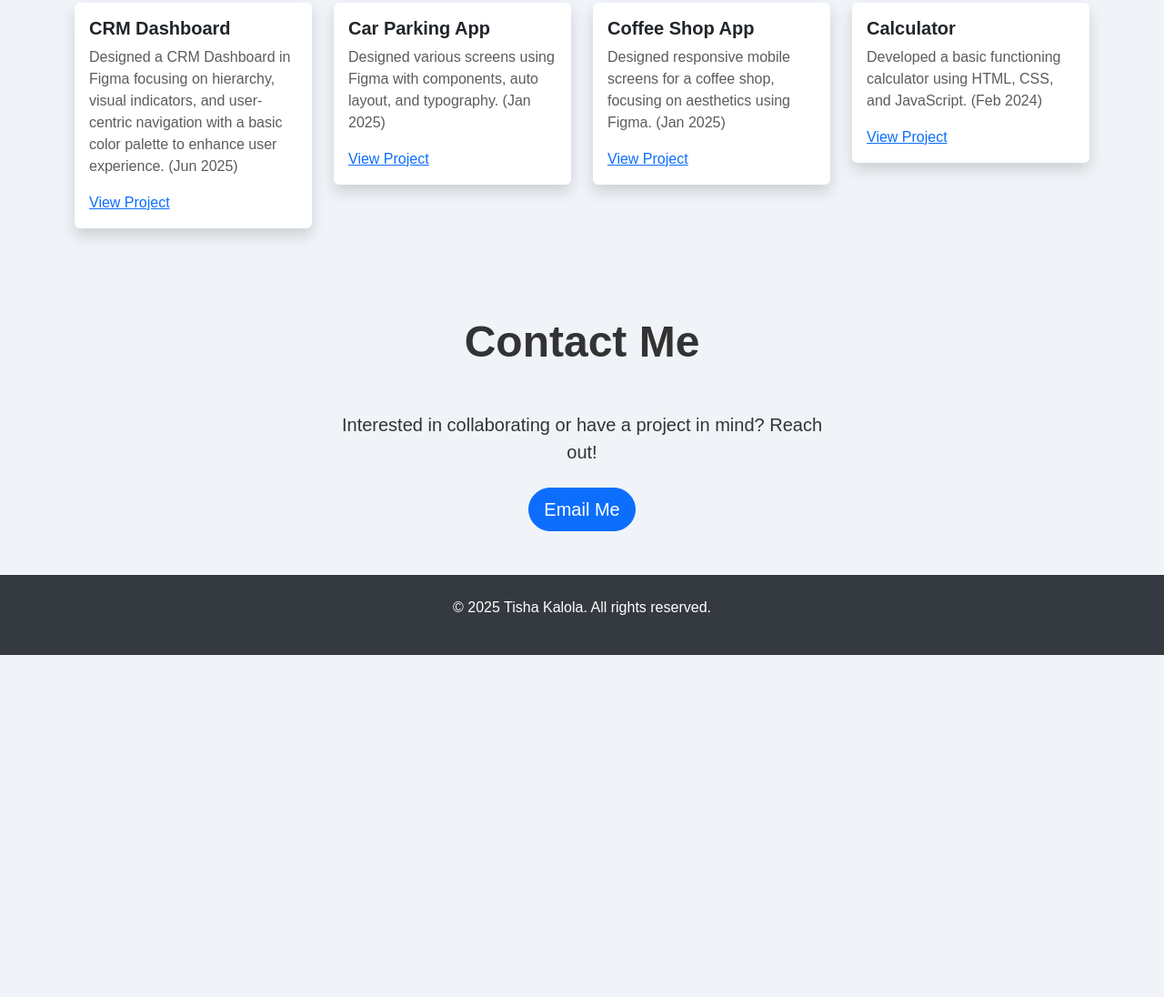
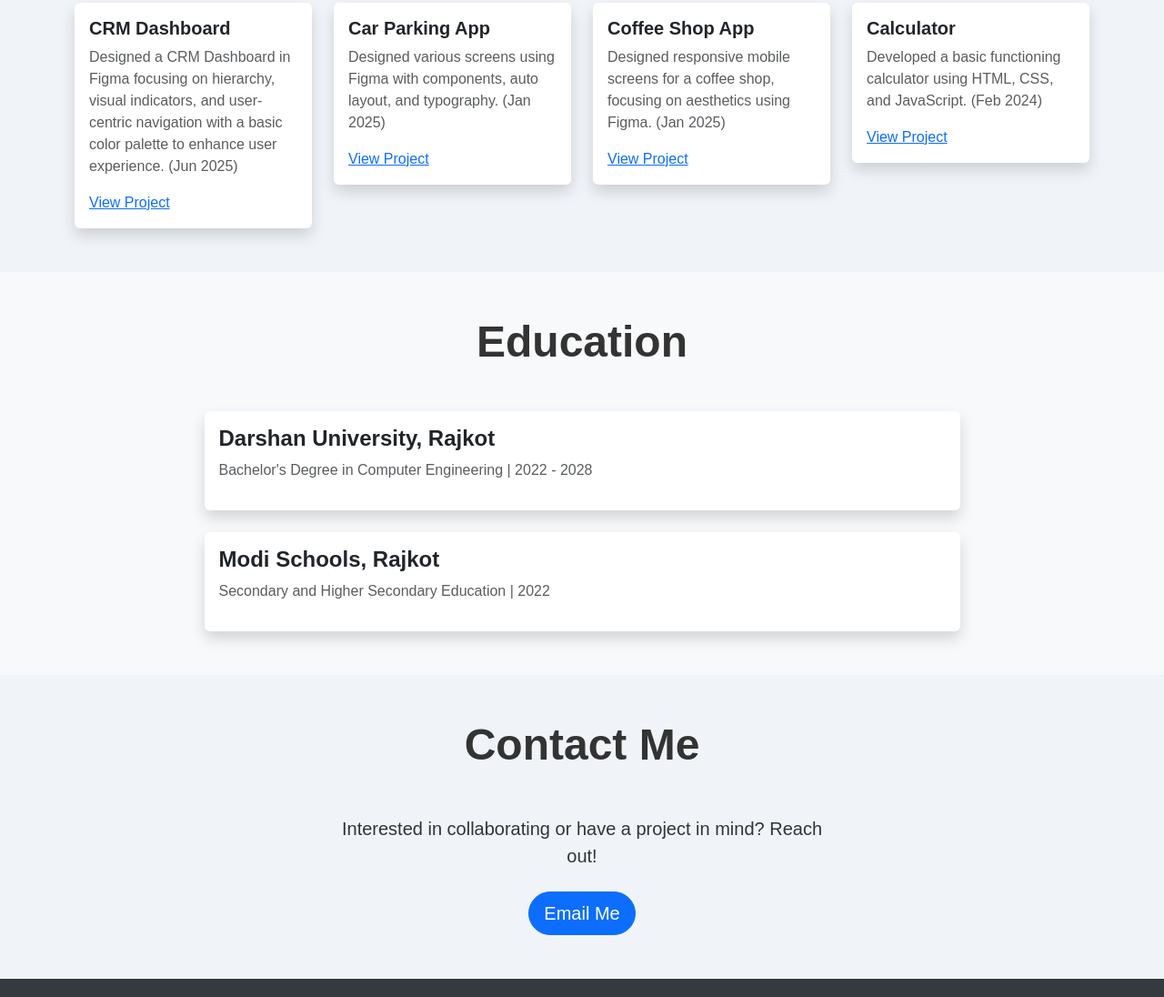
Before and after one commit to tishakalola/resume, a plain HTML site: page index.html in a window 1280 px wide. Shown: the part 1580-2676 px from the top of the page at 91% size. Before the commit the page ends 2300 px from the top, so only its background shows below. Drawn offline with nearby package versions, Linux system fonts and the light colour scheme.

Commit message:
Update index.html

```diff
--- a/index.html
+++ b/index.html
@@ -191,6 +191,31 @@
       </div>
   </section>
 
+
+    <!-- Education Section -->
+    <section id="education" class="py-5 bg-light section">
+        <div class="container">
+            <h2 class="display-5 fw-bold text-center mb-5">Education</h2>
+            <div class="row justify-content-center">
+                <div class="col-md-9">
+                    <div class="card mb-4 border-0 shadow">
+                        <div class="card-body">
+                            <h3 class="fs-4 fw-semibold">Darshan University, Rajkot</h3>
+                            <p class="text-muted">Bachelor's Degree in Computer Engineering | 2022 - 2028</p>
+                        </div>
+                    </div>
+                    <div class="card border-0 shadow">
+                        <div class="card-body">
+                            <h3 class="fs-4 fw-semibold">Modi Schools, Rajkot</h3>
+                            <p class="text-muted">Secondary and Higher Secondary Education | 2022</p>
+                        </div>
+                    </div>
+                </div>
+            </div>
+        </div>
+    </section>
+
+
     <!-- Contact Section -->
     <section id="contact" class="py-5 section">
         <div class="container">
```
